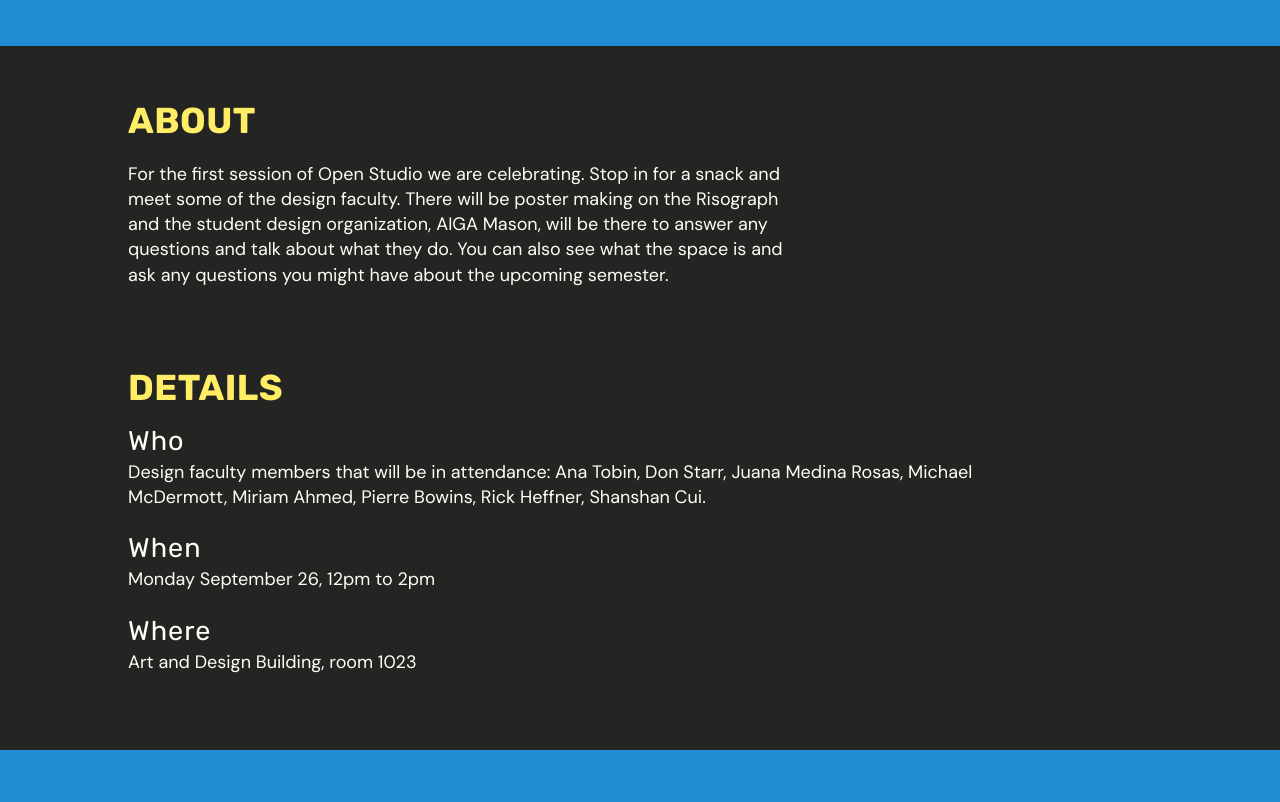
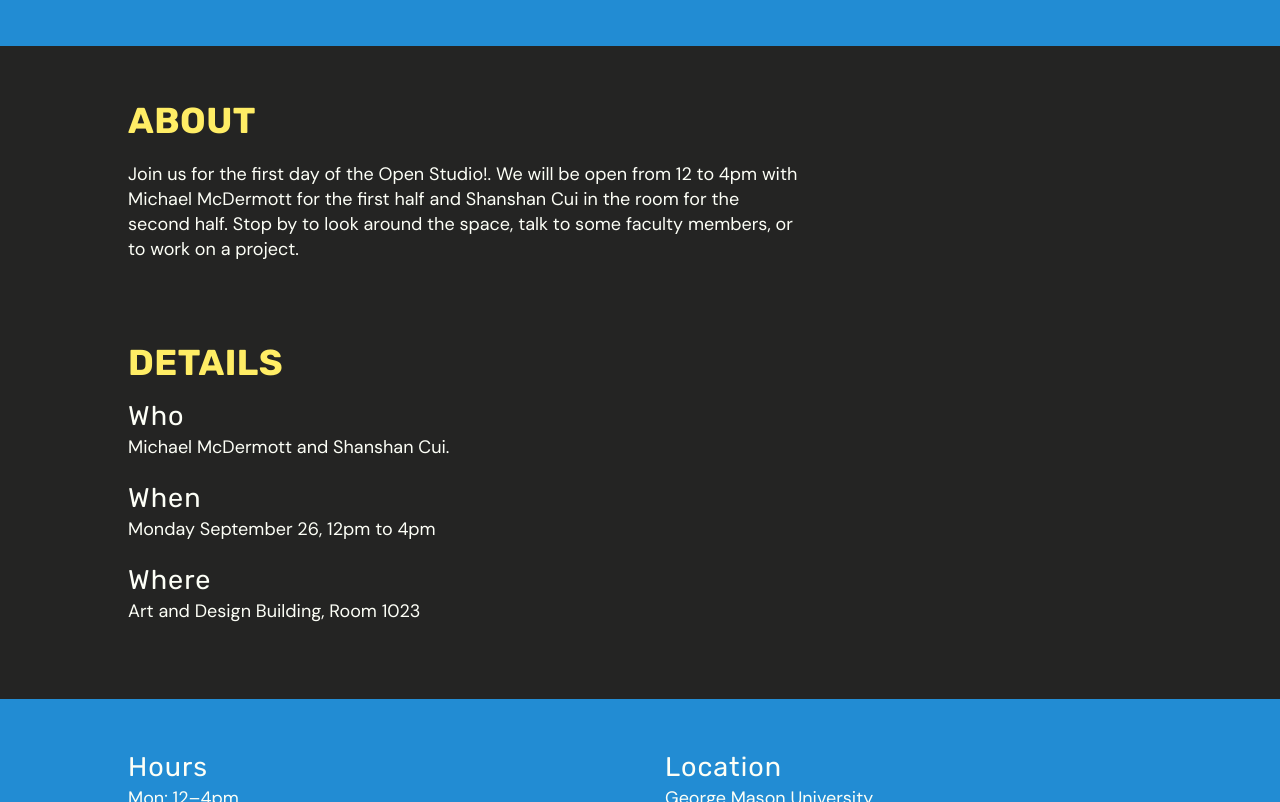
Before and after one commit to gmu-gd/open-studio, a Jekyll site: the page built from _posts/2022-09-26-one.md, in a window 1280 px wide and 900 px high, scrolled down 481 px, cut to the strip 98-900 px from the top of the window. Built offline with Jekyll 4.4.1, drawn with Linux system fonts in a browser that asks for light colours; nearby versions of some CDN libraries.

Commit message:
Update 2022-09-26-one.md

```diff
--- a/_posts/2022-09-26-one.md
+++ b/_posts/2022-09-26-one.md
@@ -4,24 +4,24 @@
 slug: number 1
 register: true
 number: 1
-description: Join us for the grand opening of Open Studio! There will be food, drinks, and poster making. You'll also have the chance to meet some of the design faculty.
+description: Join us for the grand opening of Open Studio! Check out the space and meet some of the design faculty.
 layout: post
 image: 8-drake_02.gif
 ---
 <section class="intro-material" markdown="1">
 <div class="intro-text" markdown="1">
 ### About
-For the first session of Open Studio we are celebrating. Stop in for a snack and meet some of the design faculty. There will be poster making on the Risograph and the student design organization, AIGA Mason, will be there to answer any questions and talk about what they do. You can also see what the space is and ask any questions you might have about the upcoming semester.
+Join us for the first day of the Open Studio!. We will be open from 12 to 4pm with Michael McDermott for the first half and Shanshan Cui in the room for the second half. Stop by to look around the space, talk to some faculty members, or to work on a project.
 </div>
 </section>
 <section class="presenter-container-single" markdown="1">
 <article markdown="1">
 ### Details
 #### Who
-Design faculty members that will be in attendance: Ana Tobin, Don Starr, Juana Medina Rosas, Michael McDermott, Miriam Ahmed, Pierre Bowins, Rick Heffner, Shanshan Cui.
+Michael McDermott and Shanshan Cui.
 #### When
-Monday September 26, 12pm to 2pm
+Monday September 26, 12pm to 4pm
 #### Where
-Art and Design Building, room 1023
+Art and Design Building, Room 1023
 </article>
 </section>
```
